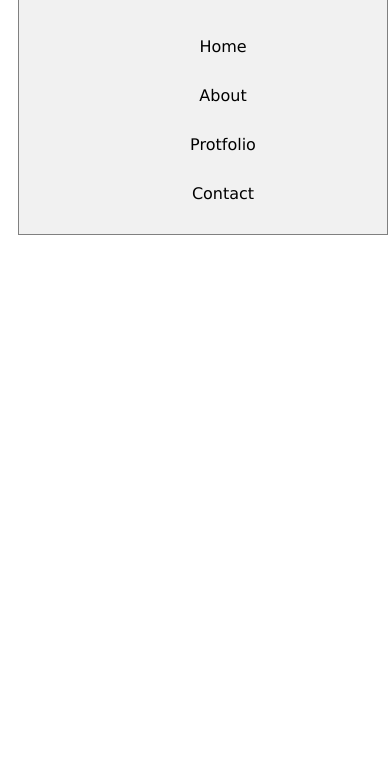
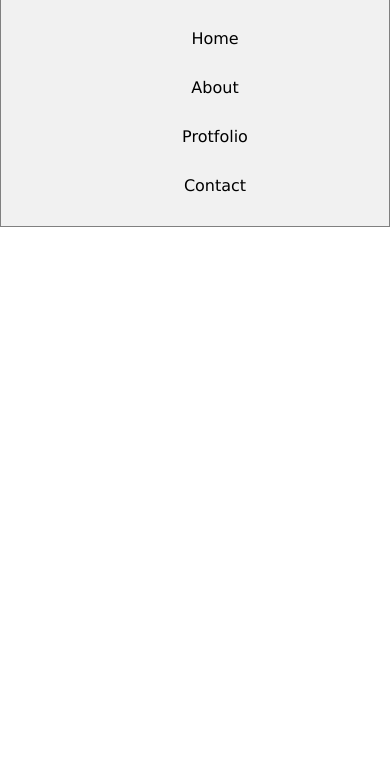
Before and after one commit to Anan014/AppleSeeds-CSS, a plain HTML site: page Section 6 - Intro To Flexbox/15.5-flex-navbar/15.5-flex-navbar.html in a window 390 px wide. Shown: the part 84-852 px from the top of the page. Drawn offline with Linux system fonts and the light colour scheme.

Commit message:
August 29 2021

```diff
--- a/Section 6 - Intro To Flexbox/15.5-flex-navbar/style.css
+++ b/Section 6 - Intro To Flexbox/15.5-flex-navbar/style.css
@@ -7,6 +7,7 @@ html,
 body {
     height: 100vh;
     width: 100vw;
+    margin: auto;
 }
 
 .container {
@@ -14,7 +15,7 @@ body {
     display: flex;
     justify-content: space-between;
     border: 1px solid grey;
-    width: 95%;
+    width: 98%;
     margin: auto;
 }
 
@@ -43,7 +44,7 @@ body {
         border: 1px solid grey;
         flex-direction: column;
         margin: auto;
-        width: 95%;
+        width: 100%;
     }
     .container .logo {
         display: flex;
@@ -56,9 +57,4 @@ body {
         display: flex;
         flex-direction: column;
     }
-    .container .list ul li {
-        text-align: center;
-        padding: 15px;
-        width: 100%;
-    }
 }
```
